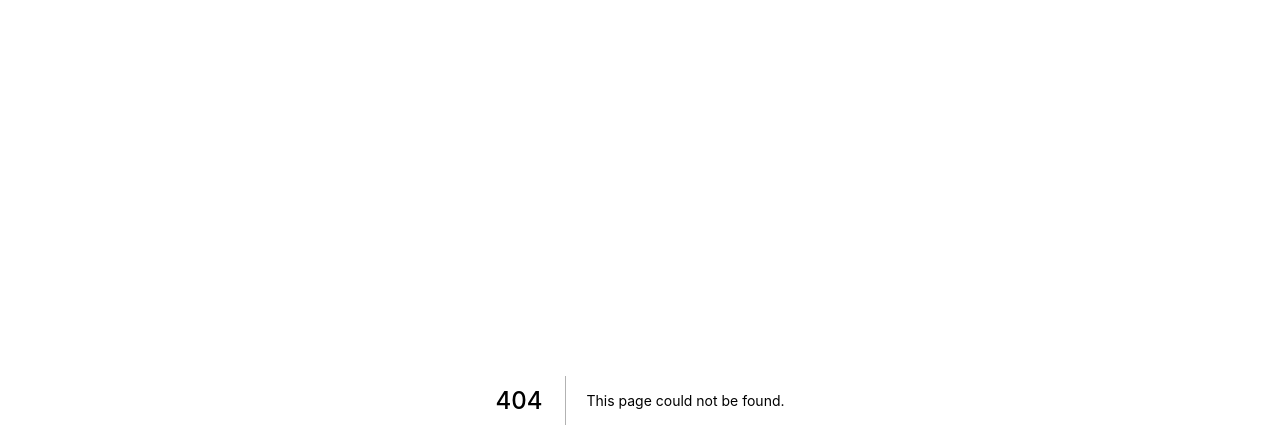
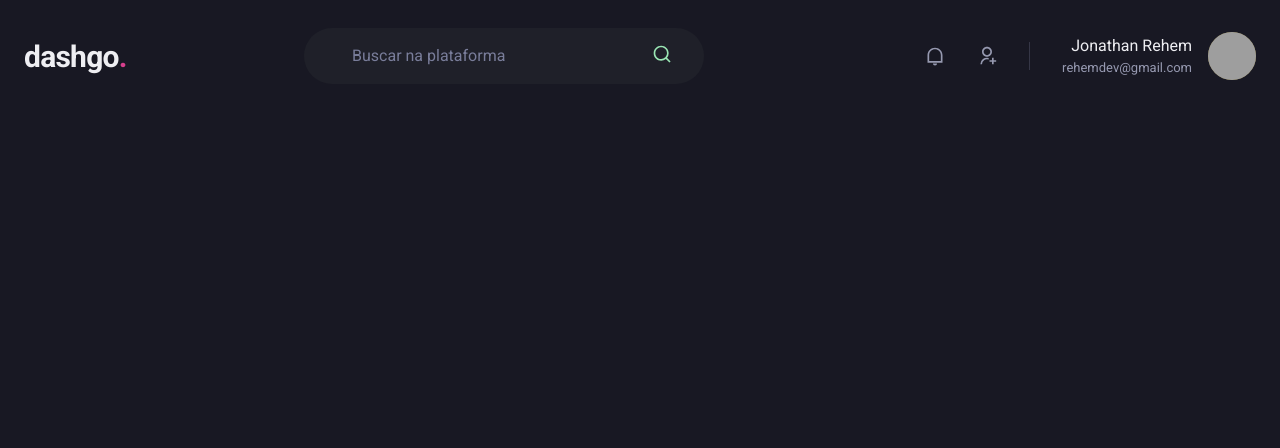
Before and after one commit to 90sRehem/dashgo, a Next.js app: page /dashboard in a window 1280 px wide. Before the commit this address had no page. Shown: the top 448 px of the page. Built offline with nearby package versions, Linux system fonts and the light colour scheme; grey boxes are pictures that could not be loaded.

Commit message:
dashboard + header

```diff
--- a/package.json
+++ b/package.json
@@ -14,7 +14,8 @@
     "framer-motion": "^4",
     "next": "10.2.0",
     "react": "17.0.2",
-    "react-dom": "17.0.2"
+    "react-dom": "17.0.2",
+    "react-icons": "^4.2.0"
   },
   "devDependencies": {
     "@types/node": "^15.0.2",
--- /dev/null
+++ b/src/components/Form/input.tsx
@@ -0,0 +1,24 @@
+import { FormControl, FormLabel, Input as ChakraInput, InputProps as ChakraInputProps } from "@chakra-ui/react";
+
+interface InputProps extends ChakraInputProps {
+    name: string;
+    label?: string;
+}
+
+export function Input({ name, label, type, ...rest }: InputProps) {
+    return (
+        <FormControl>
+            {!!label && <FormLabel htmlFor={name}>{label}</FormLabel>}
+            <ChakraInput
+                id={name}
+                name={name}
+                focusBorderColor="pink.500"
+                bgColor="gray.900"
+                variant="filled"
+                _hover={{ bgColor: 'gray.900' }}
+                size="lg"
+                {...rest}
+            />
+        </FormControl>
+    )
+}
--- /dev/null
+++ b/src/components/Header/index.tsx
@@ -0,0 +1,87 @@
+import { Input } from "@chakra-ui/input";
+import { Flex, Text, Icon, HStack, Box, Avatar } from "@chakra-ui/react";
+import { RiNotificationLine, RiSearchLine, RiUserAddLine } from 'react-icons/ri'
+
+export function Header() {
+    return (
+        <Flex
+            as="header"
+            w="100%"
+            maxWidth={1480}
+            h="20"
+            mx="auto"
+            mt="4"
+            px="6"
+            align="center"
+        >
+            <Text
+                fontSize="3xl"
+                fontWeight="bold"
+                letterSpacing="tight"
+                w="64"
+            >
+                dashgo
+                <Text as="span" color="pink.500">.</Text>
+            </Text>
+
+            <Flex
+                as="label"
+                flex="1"
+                py="4"
+                px="8"
+                ml="6"
+                maxWidth={400}
+                alignSelf="center"
+                color="green.200"
+                position="relative"
+                bg="gray.800"
+                borderRadius="full"
+            >
+                <Input
+                    color="grey.50"
+                    variant="unstyled"
+                    px="4"
+                    mr="4"
+                    placeholder="Buscar na plataforma"
+                    _placeholder={{ color: 'gray.400' }}
+                />
+                <Icon as={RiSearchLine} fontSize="20" />
+            </Flex>
+
+            <Flex
+                align="center"
+                ml="auto"
+            >
+                <HStack
+                    spacing="8"
+                    mx="8"
+                    pr="8"
+                    py="1"
+                    color="gray.300"
+                    borderRightWidth={1}
+                    borderColor="gray.700"
+                >
+                    <Icon as={RiNotificationLine} fontSize="20" />
+                    <Icon as={RiUserAddLine} fontSize="20" />
+                </HStack>
+
+                <Flex align="center">
+                    <Box
+                        mr="4"
+                        textAlign="right"
+                    >
+                        <Text>Jonathan Rehem</Text>
+                        <Text
+                            color="gray.300"
+                            fontSize="small"
+                        >
+                            rehemdev@gmail.com
+                        </Text>
+                    </Box>
+
+                    <Avatar size="md" name="name" src="https://github.com/90srehem.png" />
+                </Flex>
+            </Flex>
+        </Flex>
+    )
+}
--- a/src/pages/_app.tsx
+++ b/src/pages/_app.tsx
@@ -1,6 +1,6 @@
 import { AppProps } from "next/dist/next-server/lib/router/router"
 import { ChakraProvider } from '@chakra-ui/react'
-import { theme } from "./styles/theme"
+import { theme } from "../styles/theme"
 
 function MyApp({ Component, pageProps }: AppProps) {
   return (
--- /dev/null
+++ b/src/pages/dashboard.tsx
@@ -0,0 +1,7 @@
+import { Header } from "../components/Header";
+
+export default function Dashboard() {
+    return (
+        <Header />
+    )
+}
```
Also changed, not shown: src/pages/index.tsx (+5 -30 lines), src/styles/theme.ts (renamed from src/pages/styles/theme.ts), 1 other file (tests, documents, lock files or other folders).
